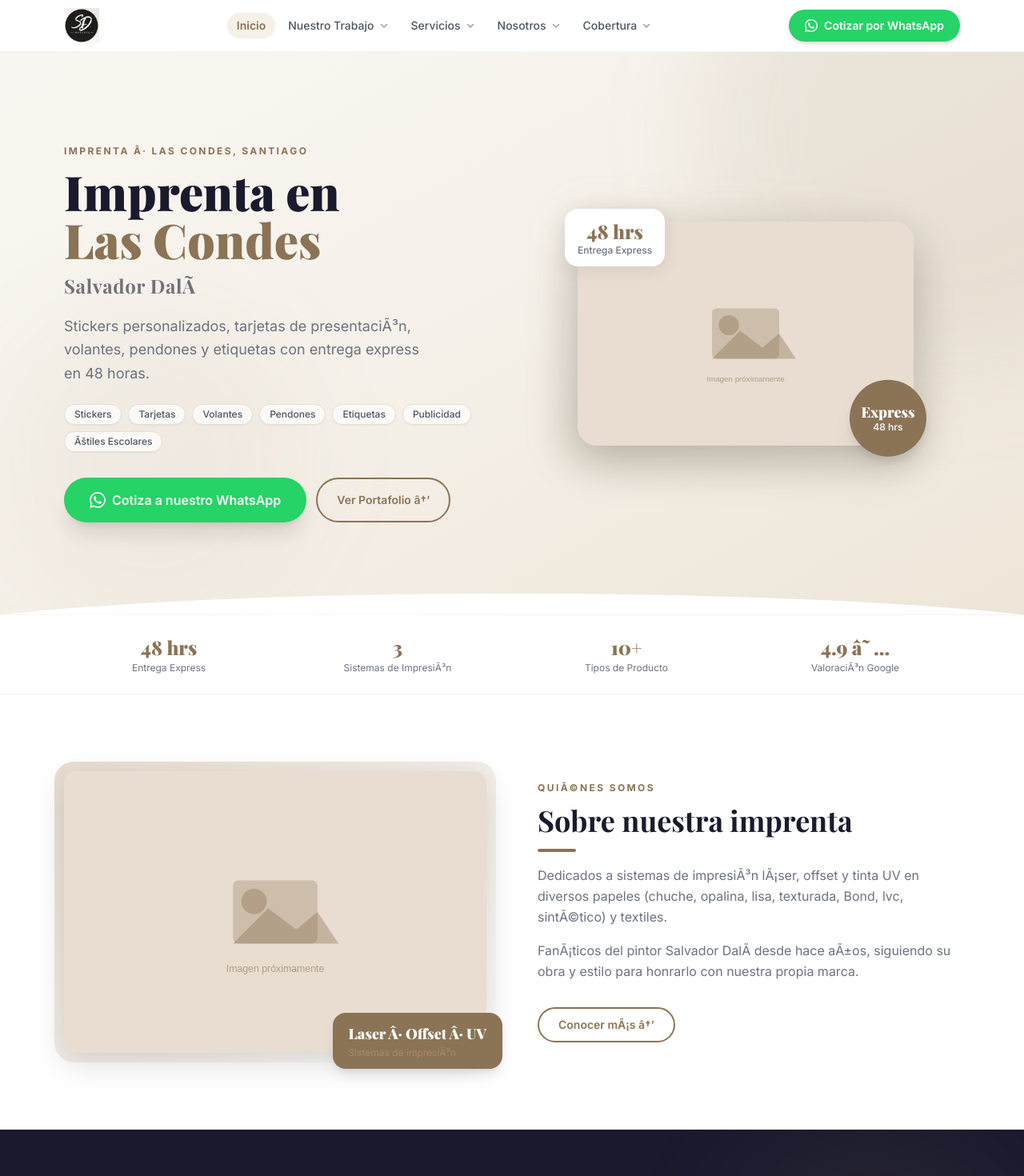
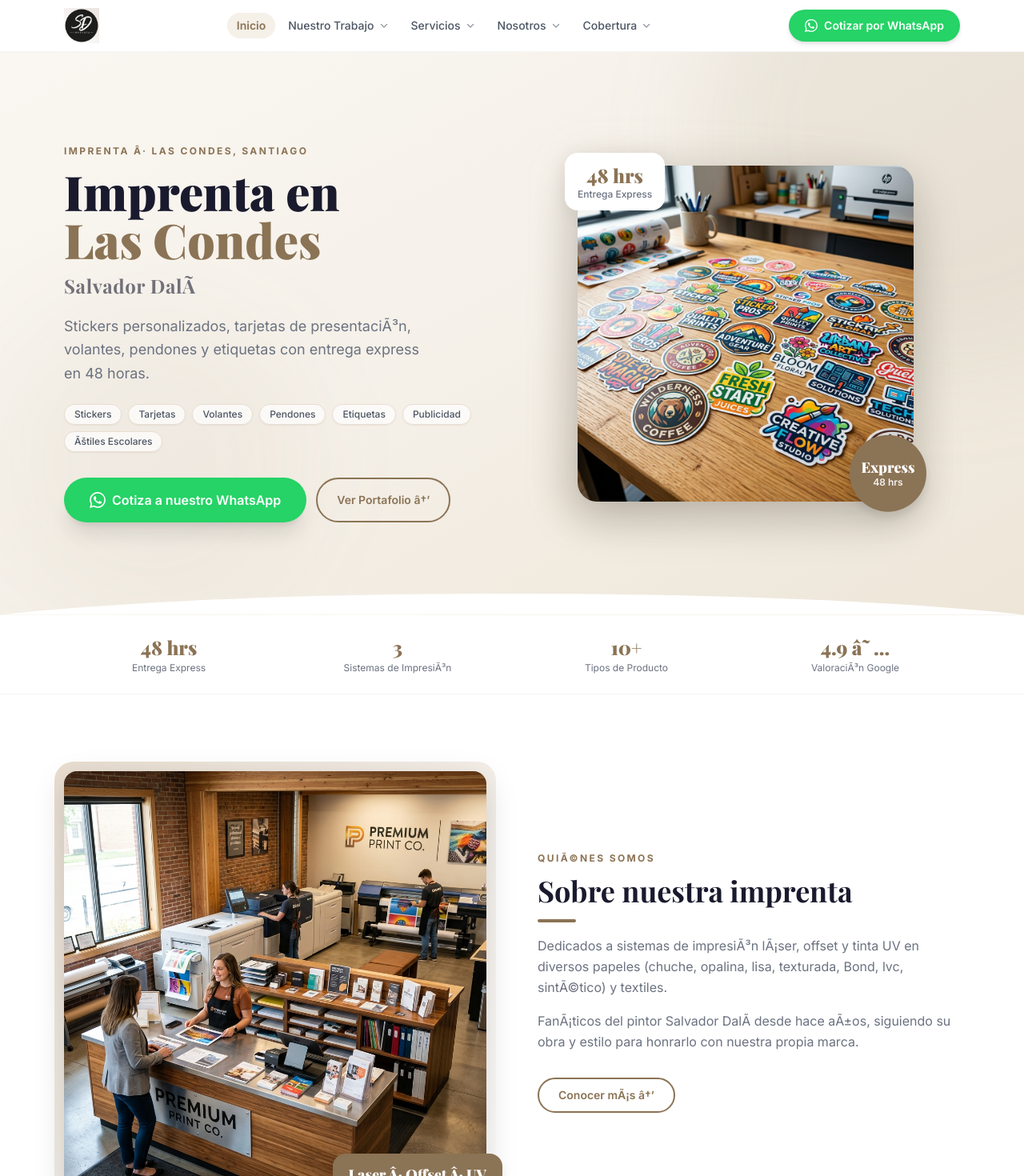
Before and after one commit to antaruii122/imprenta-salvadordali, a React (Vite) app: page / in a window 1280 px wide. Shown: the top 1470 px of the page at 80% size. Built offline with nearby package versions, Linux system fonts and the light colour scheme.

Commit message:
feat: initialize core pages, data structures, and contact workflow components

```diff
--- a/src/data/products.js
+++ b/src/data/products.js
@@ -1,4 +1,4 @@
-const PH = '/images/placeholder.svg'
+const PH = '/images/hero_stickers.png'
 
 export const allProducts = [
   { id: 'afiche', name: 'Afiche', img: PH, categories: ['publicidad'] },
--- a/src/data/servicios.js
+++ b/src/data/servicios.js
@@ -7,7 +7,7 @@ export const servicios = [
     metaTitle: 'Stickers Personalizados en Santiago con Entrega Express â€” Adhesivos en Todo Formato | Imprenta Salvador DalÃ­',
     metaDesc: 'Stickers y adhesivos personalizados con entrega express en 48 horas. ImpresiÃ³n de alta calidad en Las Condes, Santiago. Vinilo, troquelado, circular y mÃ¡s. Cotiza por WhatsApp.',
     emoji: 'ðŸŽ¯',
-    heroImg: '/images/placeholder.svg',
+    heroImg: '/images/hero_stickers.png',
     excerpt: 'Stickers y adhesivos personalizados de alta calidad, ideales para negocios, eventos y mÃ¡s.',
     tiendaSlug: 'stickers',
     comunas: ['las-condes', 'providencia', 'vitacura', 'santiago-centro', 'nunoa', 'la-florida', 'maipu', 'san-miguel', 'macul', 'quilicura', 'pudahuel', 'san-bernardo'],
@@ -69,7 +69,7 @@ export const servicios = [
     metaTitle: 'Tarjetas de PresentaciÃ³n en Las Condes y Santiago â€” Acabados Premium con Entrega 48h | Imprenta Salvador DalÃ­',
     metaDesc: 'ImpresiÃ³n de tarjetas de presentaciÃ³n profesionales en Las Condes, Santiago. Laminado mate, brillo, barniz UV y soft touch. Desde $5.000. Entrega en 48 horas. Cotiza por WhatsApp.',
     emoji: 'ðŸªª',
-    heroImg: '/images/placeholder.svg',
+    heroImg: '/images/business_cards.png',
     excerpt: 'Tarjetas de presentaciÃ³n profesionales con acabados premium para causar la mejor impresiÃ³n.',
     tiendaSlug: 'tarjeteria',
     comunas: ['las-condes', 'providencia', 'vitacura', 'santiago-centro', 'nunoa', 'la-florida', 'maipu', 'san-miguel', 'macul', 'quilicura', 'pudahuel', 'san-bernardo'],
@@ -131,7 +131,7 @@ export const servicios = [
     metaTitle: 'ImpresiÃ³n de Volantes en Santiago con Entrega Express â€” Flyers desde $20.000 | Imprenta Salvador DalÃ­',
     metaDesc: 'Volantes y flyers publicitarios impresos en Las Condes con entrega express. 1.000 volantes desde $20.000. Papel couchÃ©, varios tamaÃ±os. Cotiza ahora por WhatsApp.',
     emoji: 'ðŸ“„',
-    heroImg: '/images/placeholder.svg',
+    heroImg: '/images/flyers_volantes.png',
     excerpt: 'Volantes y flyers de alto impacto para tu campaÃ±a publicitaria, con entrega en 48 horas.',
     tiendaSlug: 'publicidad',
     comunas: ['las-condes', 'providencia', 'vitacura', 'santiago-centro', 'nunoa', 'la-florida', 'maipu', 'san-miguel', 'macul', 'quilicura', 'pudahuel', 'san-bernardo'],
@@ -193,7 +193,7 @@ export const servicios = [
     metaTitle: 'Pendones Publicitarios en Santiago con Entrega Express 48h â€” Gran Formato | Imprenta Salvador DalÃ­',
     metaDesc: 'ImpresiÃ³n de pendones y banners publicitarios en Santiago. Alta resoluciÃ³n, entrega en 48 horas desde Las Condes. Medidas personalizadas, ojales y bolsillo incluidos. Cotiza ya.',
     emoji: 'ðŸš©',
-    heroImg: '/images/placeholder.svg',
+    heroImg: '/images/banners_pendones.png',
     excerpt: 'Pendones y banners de gran formato para eventos, ferias y publicidad exterior.',
     tiendaSlug: 'publicidad',
     comunas: ['las-condes', 'providencia', 'vitacura', 'santiago-centro', 'nunoa', 'la-florida', 'maipu', 'san-miguel', 'macul', 'quilicura', 'pudahuel', 'san-bernardo'],
--- a/src/pages/Contacto.jsx
+++ b/src/pages/Contacto.jsx
@@ -2,7 +2,7 @@ import { useState } from 'react'
 import { Helmet } from 'react-helmet-async'
 import MapSection from '../components/MapSection'
 
-const CONTACT_IMG = '/images/placeholder.svg'
+const CONTACT_IMG = '/images/print_shop_team.png'
 const WA = 'https://wa.me/56964123098?text=Hola%2C%20me%20gustar%C3%ADa%20cotizar'
 
 export default function Contacto() {
--- a/src/pages/Home.jsx
+++ b/src/pages/Home.jsx
@@ -2,9 +2,9 @@ import { Link } from 'react-router-dom'
 import { Helmet } from 'react-helmet-async'
 import MapSection from '../components/MapSection'
 
-const HERO_IMG   = '/images/placeholder.svg'
+const HERO_IMG   = '/images/hero_stickers.png'
 const OVAL       = null
-const ABOUT_IMG  = '/images/placeholder.svg'
+const ABOUT_IMG  = '/images/print_shop_team.png'
 const WA         = 'https://wa.me/56964123098?text=Hola%2C%20me%20gustar%C3%ADa%20cotizar'
 
 const WaIcon = () => (
@@ -22,10 +22,10 @@ const highlights = [
 ]
 
 const gallery = [
-  { src: '/images/placeholder.svg', label: 'Etiquetas Adhesivas' },
-  { src: '/images/placeholder.svg', label: 'Pendones' },
-  { src: '/images/placeholder.svg', label: 'Adhesivos' },
-  { src: '/images/placeholder.svg', label: 'Tarjetas de Presentación' },
+  { src: '/images/hero_stickers.png', label: 'Etiquetas Adhesivas' },
+  { src: '/images/banners_pendones.png', label: 'Pendones' },
+  { src: '/images/flyers_volantes.png', label: 'Adhesivos' },
+  { src: '/images/business_cards.png', label: 'Tarjetas de Presentación' },
 ]
 
 const testimonials = [
--- a/src/pages/Portafolio.jsx
+++ b/src/pages/Portafolio.jsx
@@ -1,6 +1,6 @@
 import { Helmet } from 'react-helmet-async'
 
-const PH = '/images/placeholder.svg'
+const PH = '/images/hero_stickers.png'
 
 const images = [
   { src: PH, alt: 'ImpresiÃ³n' },
--- a/src/pages/QuienesSomos.jsx
+++ b/src/pages/QuienesSomos.jsx
@@ -1,7 +1,7 @@
 import { Helmet } from 'react-helmet-async'
 import MapSection from '../components/MapSection'
 
-const IMG = '/images/placeholder.svg'
+const IMG = '/images/print_shop_team.png'
 const WA  = 'https://wa.me/56964123098?text=Hola%2C%20me%20gustar%C3%ADa%20cotizar'
 
 const highlights = [
```
